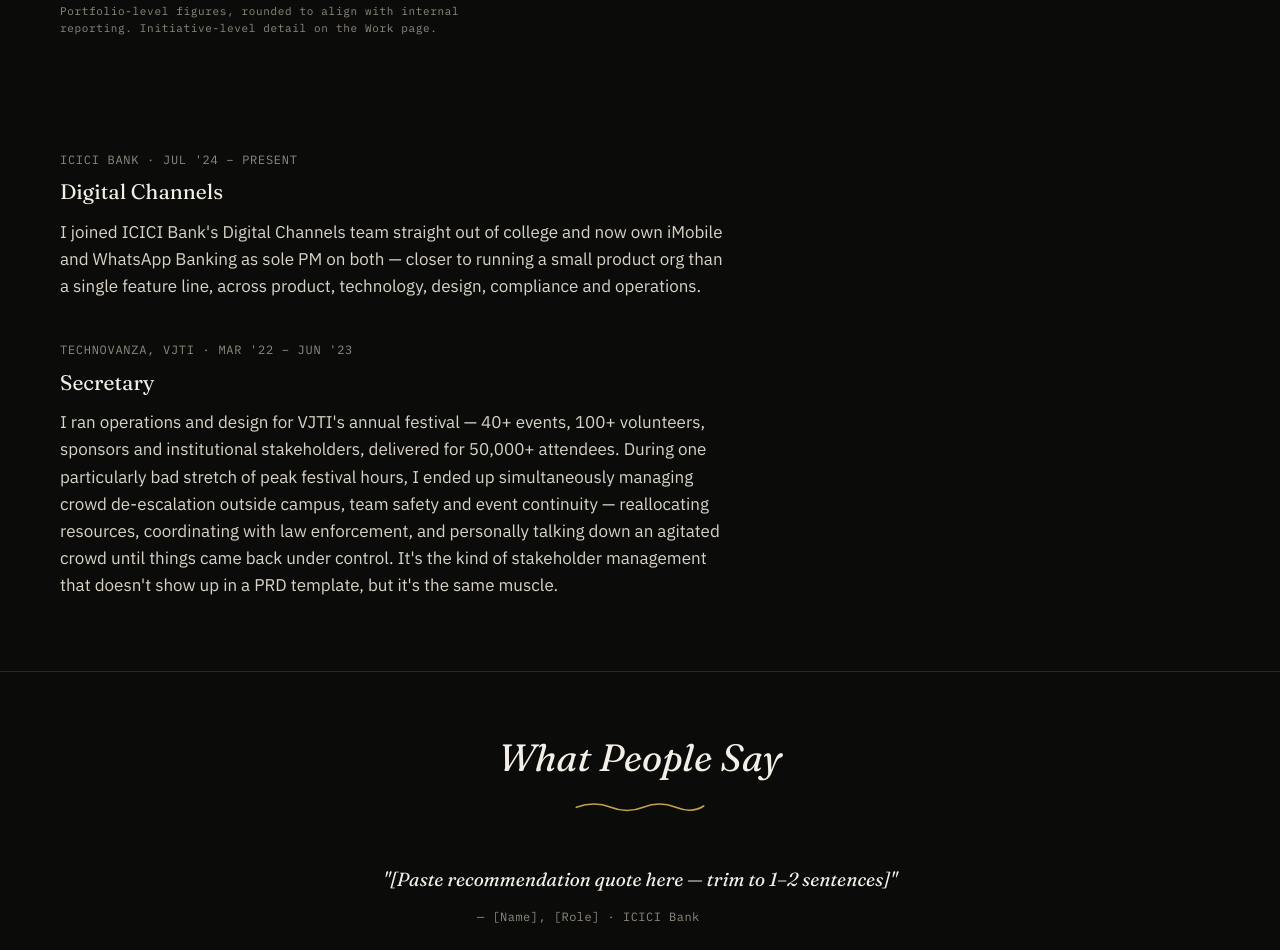
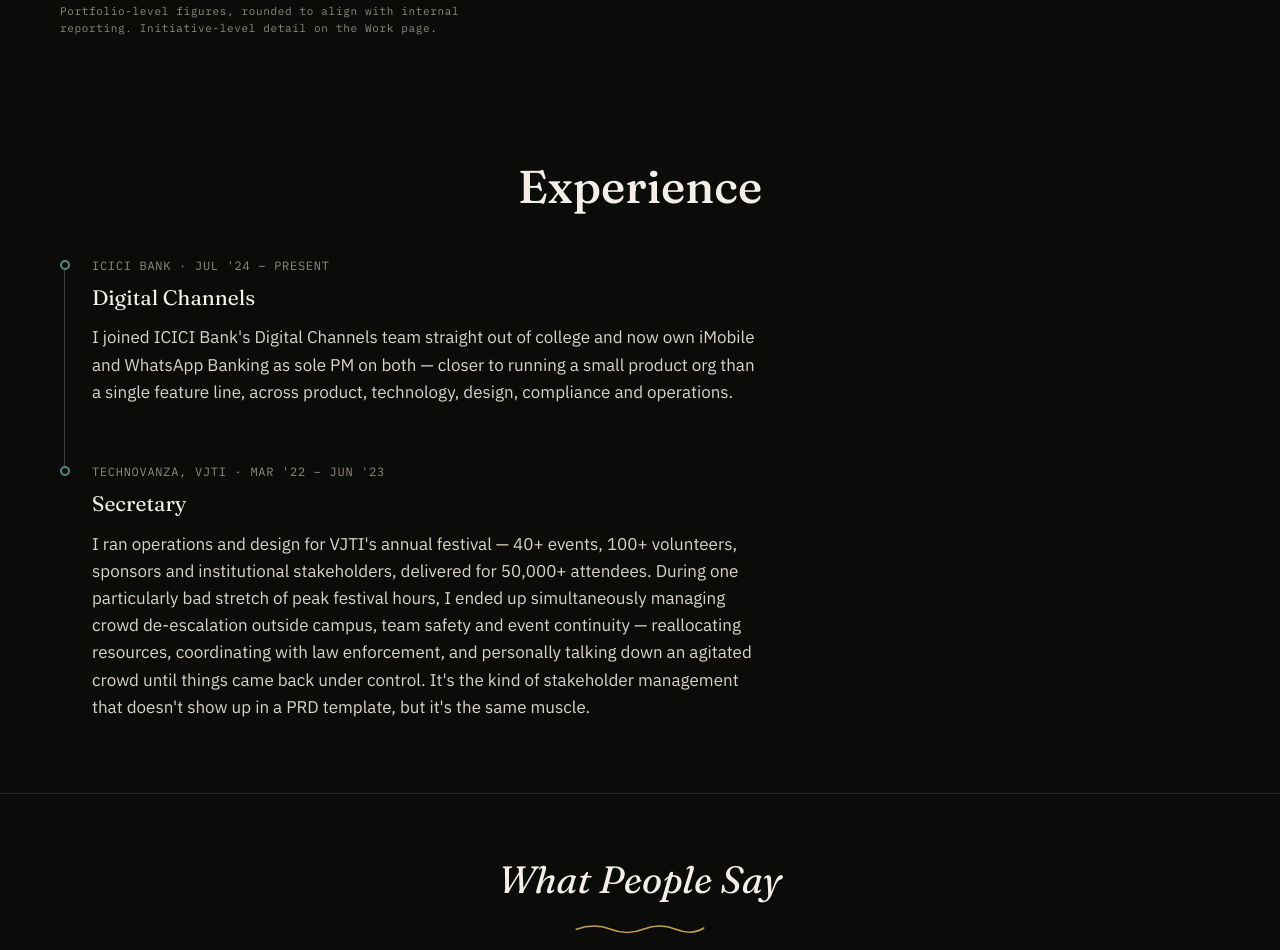
Before and after one commit to Mahajan-Kaustubh/my-portfolio, a plain HTML site: page about-endorsed.html in a window 1280 px wide. Shown: the part 783-1733 px from the top of the page. Drawn offline with Linux system fonts and the light colour scheme.

Commit message:
Add files via upload
Revised changes in the portfolio including placement of metrics in about section, UI and textual changes etc.

```diff
--- a/about-endorsed.html
+++ b/about-endorsed.html
@@ -61,16 +61,28 @@
 
 <section>
   <div class="wrap">
-    <div class="reveal" style="margin-bottom: 40px;">
+    <div class="section-title reveal">
+      <h2 class="script-heading">Experience</h2>
+    </div>
+
+    <div class="timeline">
+      <div class="timeline-item reveal">
+        <span class="timeline-marker"></span>
+        <div class="timeline-content">
           <p class="meta">ICICI Bank · Jul '24 – Present</p>
           <h3>Digital Channels</h3>
           <p>I joined ICICI Bank's Digital Channels team straight out of college and now own iMobile and WhatsApp Banking as sole PM on both — closer to running a small product org than a single feature line, across product, technology, design, compliance and operations.</p>
         </div>
+      </div>
 
-    <div class="reveal">
+      <div class="timeline-item reveal">
+        <span class="timeline-marker"></span>
+        <div class="timeline-content">
           <p class="meta">Technovanza, VJTI · Mar '22 – Jun '23</p>
           <h3>Secretary</h3>
           <p>I ran operations and design for VJTI's annual festival — 40+ events, 100+ volunteers, sponsors and institutional stakeholders, delivered for 50,000+ attendees. During one particularly bad stretch of peak festival hours, I ended up simultaneously managing crowd de-escalation outside campus, team safety and event continuity — reallocating resources, coordinating with law enforcement, and personally talking down an agitated crowd until things came back under control. It's the kind of stakeholder management that doesn't show up in a PRD template, but it's the same muscle.</p>
+        </div>
+      </div>
     </div>
   </div>
 </section>
@@ -105,7 +117,7 @@
 <footer>
   <div class="wrap">
     <div class="footer-links">
-      <a href="https://linkedin.com/in/costube" target="_blank" rel="noopener">LinkedIn</a>
+      <a href="https://www.linkedin.com/in/mahajan-kaustubh/" target="_blank" rel="noopener">LinkedIn</a>
       <a href="mailto:mahajankaustubh@icloud.com">Email</a>
       <a href="work.html">Work</a>
       <a href="side-projects.html">Side Projects</a>
--- a/style.css
+++ b/style.css
@@ -45,6 +45,7 @@
   font-size: 17px;
   line-height: 1.6;
   -webkit-font-smoothing: antialiased;
+  overflow-x: hidden;
 }
 
 a {
@@ -145,13 +146,13 @@
 
 .hero-top {
   display: flex;
-  gap: 32px;
+  gap: 40px;
   align-items: flex-start;
   margin: 8px 0 0;
 }
 
 .hero-photo-col {
-  flex: 0 0 220px;
+  flex: 0 0 38%;
 }
 
 .hero-photo {
@@ -168,11 +169,22 @@
 .hero-text-col {
   flex: 1;
   min-width: 0;
+  padding-top: 8px;
 }
 
 @media (max-width: 640px) {
-  .hero-top { flex-direction: column; gap: 20px; }
-  .hero-photo-col { flex: none; width: 160px; }
+  .hero-top { flex-direction: column; gap: 24px; }
+
+  .hero-photo-col {
+    flex: none;
+    width: 100%;
+  }
+
+  .hero-photo {
+    aspect-ratio: 4 / 5;
+  }
+
+  .hero-text-col { padding-top: 0; }
 }
 
 .icon-row {
@@ -272,6 +284,44 @@
   color: var(--teal);
 }
 
+/* ---------- Timeline ---------- */
+
+.timeline {
+  position: relative;
+  padding-left: 32px;
+}
+
+.timeline-item {
+  position: relative;
+  padding-bottom: 40px;
+}
+
+.timeline-item:last-child {
+  padding-bottom: 0;
+}
+
+.timeline-item:not(:last-child)::before {
+  content: '';
+  position: absolute;
+  left: -28px;
+  top: 9px;
+  bottom: -9px;
+  width: 1px;
+  background: var(--line-strong);
+}
+
+.timeline-marker {
+  position: absolute;
+  left: -32px;
+  top: 4px;
+  width: 10px;
+  height: 10px;
+  border-radius: 50%;
+  background: var(--bg);
+  border: 2px solid var(--teal);
+  z-index: 1;
+}
+
 h2 {
   font-family: var(--font-display);
   font-weight: 400;
@@ -362,7 +412,7 @@
   margin-bottom: 36px;
 }
 
-.endorsements-head .script-heading {
+.script-heading {
   font-family: var(--font-display);
   font-style: italic;
   font-weight: 400;
@@ -370,12 +420,26 @@
   margin: 0 0 10px;
 }
 
-.endorsements-head .squiggle {
+.squiggle {
   display: block;
   width: 130px;
   height: 14px;
+  color: var(--brass);
+}
+
+.endorsements-head .squiggle {
   margin: 0 auto;
-  color: var(--brass);
+}
+
+.section-title {
+  text-align: center;
+  margin-bottom: 32px;
+}
+
+.section-title .script-heading {
+  font-style: normal;
+  font-weight: 600;
+  font-size: clamp(32px, 5vw, 46px);
 }
 
 .endorsements-section .endorsement {
```
Also changed, not shown: about.html (+15 -3 lines), contact.html (+1 -1 lines), index.html (+2 -2 lines), side-projects.html (+1 -1 lines), work.html (+6 -5 lines). Lines whose indentation alone changed are shown as unchanged.
